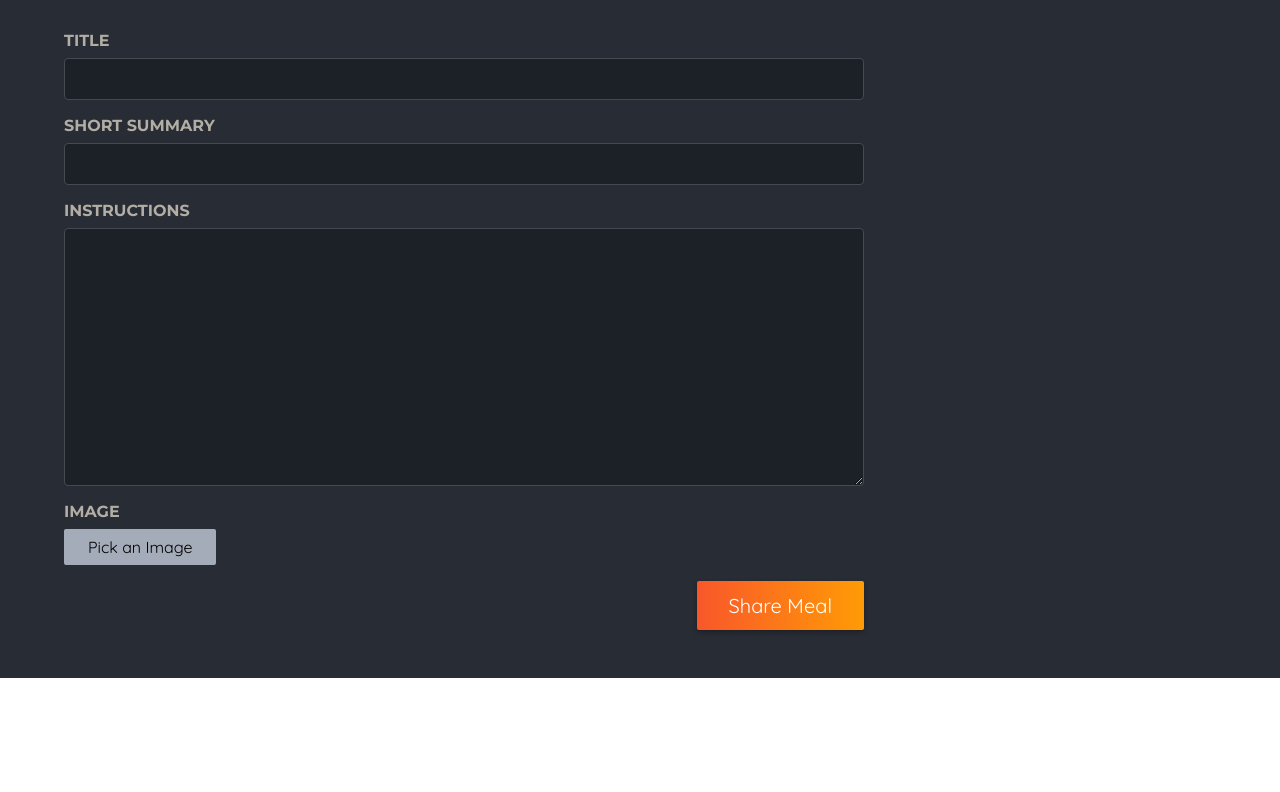
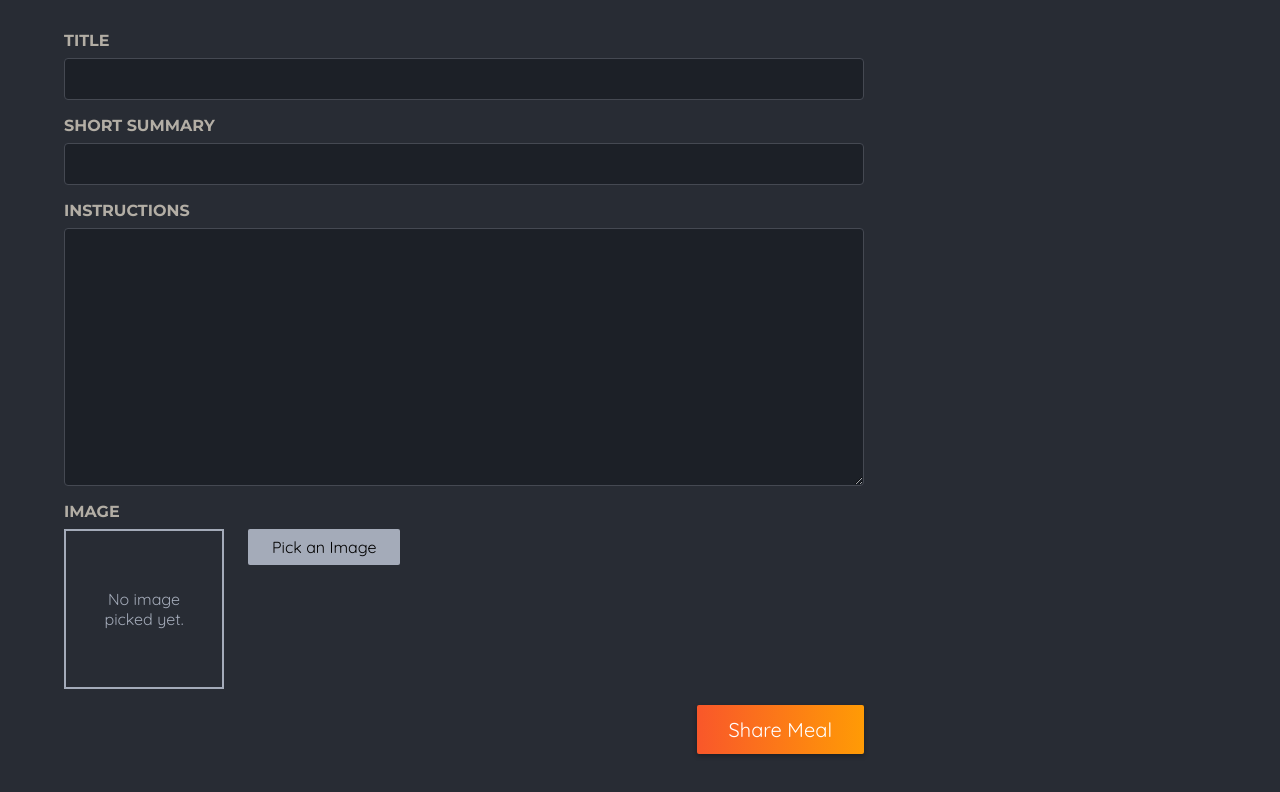
Before and after one commit to akshay-agnihotri/NEXT, a Next.js app in the folder 09_next_level_food/: page /meals/share in a window 1280 px wide. Shown: the part 478-1270 px from the top of the page. Before the commit the page ends 1156 px from the top, so only its background shows below. Built offline with nearby package versions, Linux system fonts and the light colour scheme.

Commit message:
added image Preview

```diff
--- a/09_next_level_food/components/meals/imagePicker.js
+++ b/09_next_level_food/components/meals/imagePicker.js
@@ -1,16 +1,42 @@
 "use client";
-import { useRef } from "react";
+import { useState, useRef } from "react";
 import classes from "./imagePicker.module.css";
+import Image from "next/image";
 
 const ImagePicker = ({ label, name }) => {
+  const [pickedImage, setPickedImage] = useState(null);
   const inputRef = useRef();
-  const handlePickImage = () => {
+
+  const handleImagePick = (event) => {
     inputRef.current.click();
   };
+
+  const handleImageChange = (event) => {
+    const file = event.target.files[0];
+
+    if (!file) {
+      setPickedImage(null);
+      return;
+    }
+
+    const fileReader = new FileReader();
+    fileReader.onload = () => {
+      setPickedImage(fileReader.result);
+    };
+    fileReader.readAsDataURL(file);
+  };
+
   return (
     <div className={classes.picker}>
       <label htmlFor={name}>{label}</label>
-      <div className={classes.control}>
+      <div className={classes.controls}>
+        <div className={classes.preview}>
+          {pickedImage ? (
+            <Image src={pickedImage} alt="pickedImage" fill />
+          ) : (
+            <p>No image picked yet.</p>
+          )}
+        </div>
         <input
           className={classes.input}
           type="file"
@@ -18,8 +44,13 @@ const ImagePicker = ({ label, name }) => {
           accept="image/png, image/jpeg"
           name={name}
           ref={inputRef}
+          onChange={handleImageChange}
         />
-        <button className={classes.button} onClick={handlePickImage} type="button">
+        <button
+          className={classes.button}
+          onClick={handleImagePick}
+          type="button"
+        >
           Pick an Image
         </button>
       </div>
```
